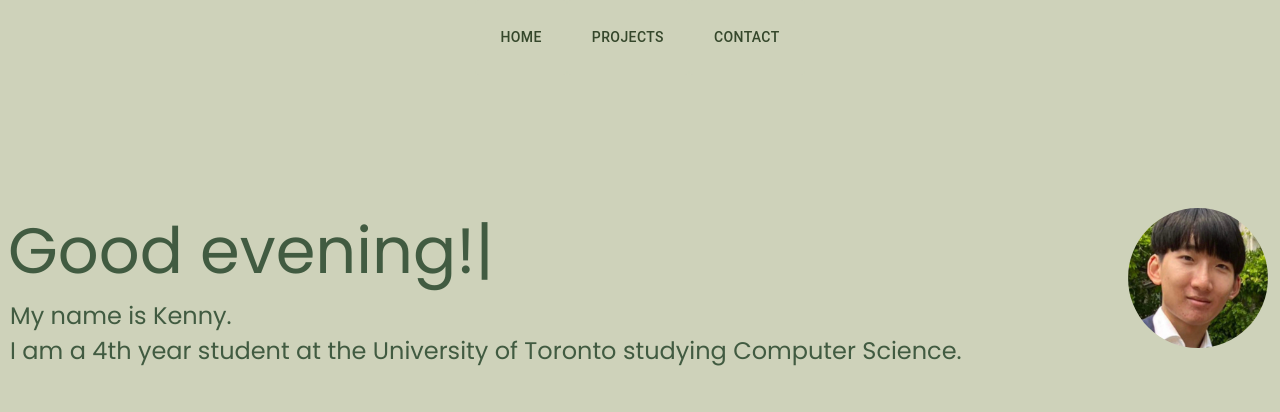
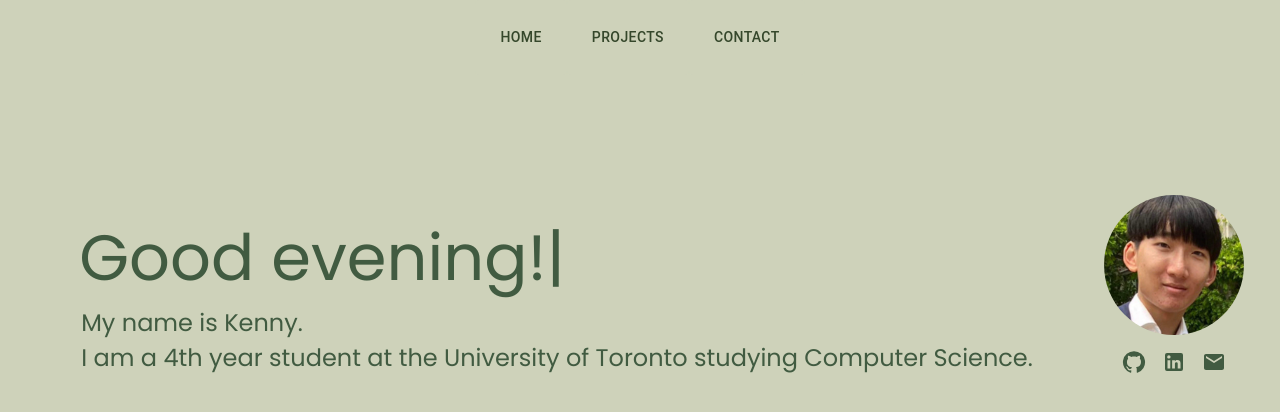
Before and after one commit to yuxuan0305/alpha1, a React (Create React App) app: page / in a window 1280 px wide. Shown: the top 412 px of the page. Built offline with nearby package versions, Linux system fonts and the light colour scheme.

Commit message:
Add icon dependencies, add github, linkedin, email icon + links to homepage

```diff
--- a/package.json
+++ b/package.json
@@ -5,8 +5,8 @@
   "dependencies": {
     "@emotion/react": "^11.11.3",
     "@emotion/styled": "^11.11.0",
-    "@mui/icons-material": "^5.15.1",
-    "@mui/material": "^5.15.1",
+    "@mui/icons-material": "^5.15.2",
+    "@mui/material": "^5.15.2",
     "@testing-library/jest-dom": "^5.17.0",
     "@testing-library/react": "^13.4.0",
     "@testing-library/user-event": "^13.5.0",
@@ -18,6 +18,7 @@
     "mini.css": "^3.0.1",
     "react": "^18.2.0",
     "react-dom": "^18.2.0",
+    "react-hot-toast": "^2.4.1",
     "react-router-dom": "^6.21.1",
     "react-scripts": "5.0.1",
     "react-type-animation": "^3.2.0",
--- a/src/pages/HomePage.tsx
+++ b/src/pages/HomePage.tsx
@@ -1,5 +1,11 @@
 import profile_photo from '../assets/profile_photo.jpeg';
 import { TypeAnimation } from 'react-type-animation';
+import GitHubIcon from '@mui/icons-material/GitHub';
+import LinkedInIcon from '@mui/icons-material/LinkedIn';
+import EmailIcon from '@mui/icons-material/Email';
+import IconButton from '@mui/material/IconButton';
+import toast, { Toaster } from 'react-hot-toast';
+
 
 function HomePage() {
 
@@ -15,6 +21,21 @@ function HomePage() {
     greetingSequence.push("Good evening!");
   }
   greetingSequence.push(1500);
+
+  const handleEmailClick = () => {
+    navigator.clipboard.writeText("kennyyuyang.chen@mail.utoronto.ca");
+    toast.success('Email copied to clipboard!', {
+      style: {
+        border: '1px solid #713200',
+        padding: '16px',
+        color: '#713200',
+      },
+      iconTheme: {
+        primary: '#713200',
+        secondary: '#FFFAEE',
+      },
+    });
+  }
 
   const headerStyles = {
     color: '#415B41',
@@ -37,7 +58,8 @@ function HomePage() {
 
   const profilePhotoAndLogosDiv = {
     marginTop: 120,
-    paddingRight: 12,
+    paddingRight: 36,
+    alignItems: 'center',
   }
 
   const flexBoxDisplay = {
@@ -50,8 +72,19 @@ function HomePage() {
     paddingTop: 128
   }
 
+  const iconsDisplay = {
+    display: 'flex',
+    justifyContent: 'center',
+    alignItems: 'center',
+  }
+
+  const iconStyle = {
+    color: '#415B41',
+  }
+
   return (
     <div style={flexBoxDisplay}>
+      <div><Toaster/></div>
       <div style={textBoxDisplay}>
       <header>
         <TypeAnimation
@@ -67,7 +100,18 @@ function HomePage() {
       </body>
       </div>
       <div style={profilePhotoAndLogosDiv}>
-      <img src={profile_photo} style={profilePhotoStyles}/>
+        <img src={profile_photo} style={profilePhotoStyles}/>
+        <div style={iconsDisplay}>
+          <IconButton href="https://github.com/ychen5601">
+            <GitHubIcon style={iconStyle}/>
+          </IconButton>
+          <IconButton href="https://www.linkedin.com/in/yu-yang-chen-229115231/">
+            <LinkedInIcon style={iconStyle}/>
+          </IconButton>
+          <IconButton onClick={handleEmailClick}>
+            <EmailIcon style={iconStyle}/>
+          </IconButton>
+        </div>
       </div>
     </div>
   );
```
Also changed, not shown: 1 other file (tests, documents, lock files or other folders).
